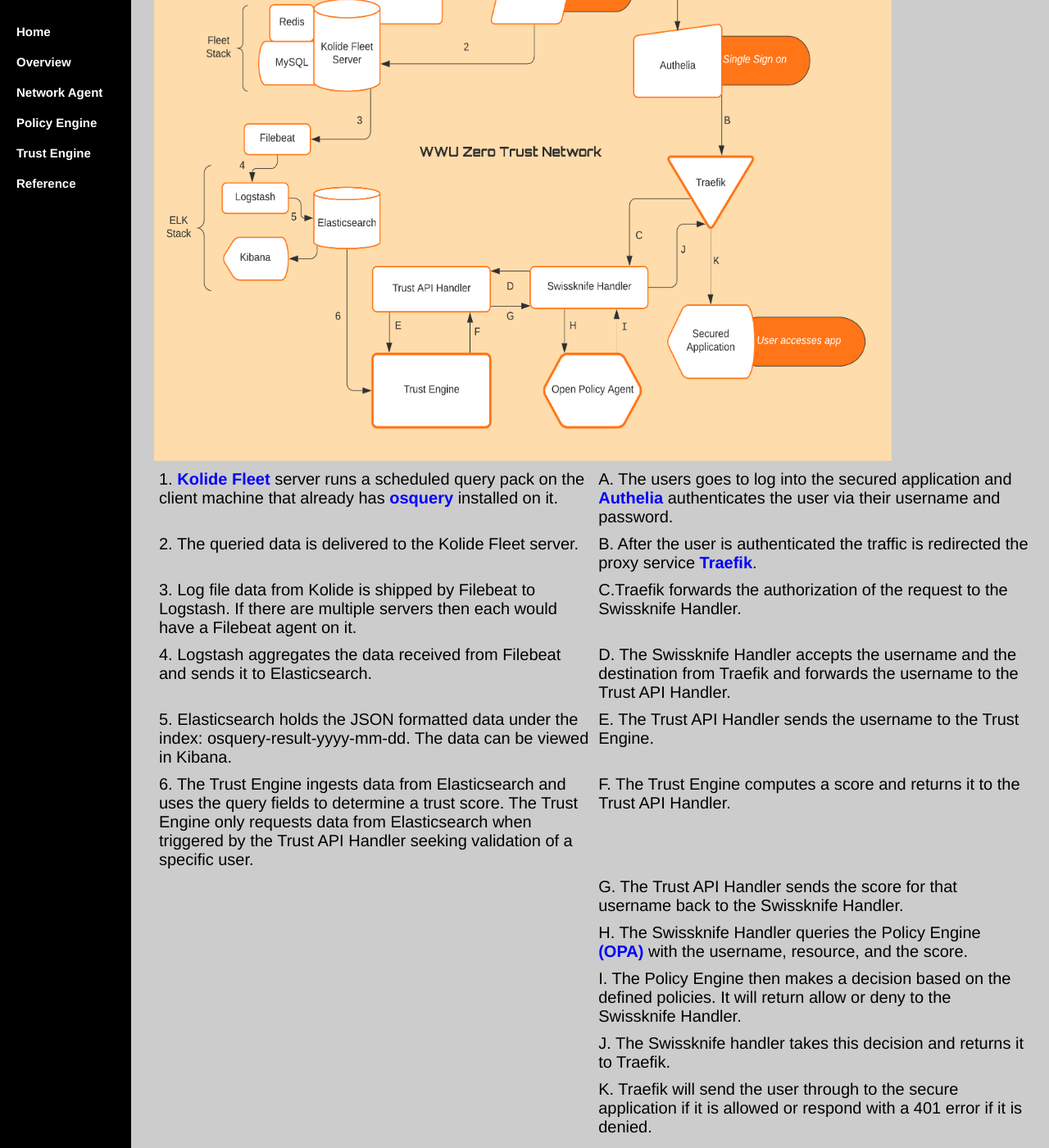
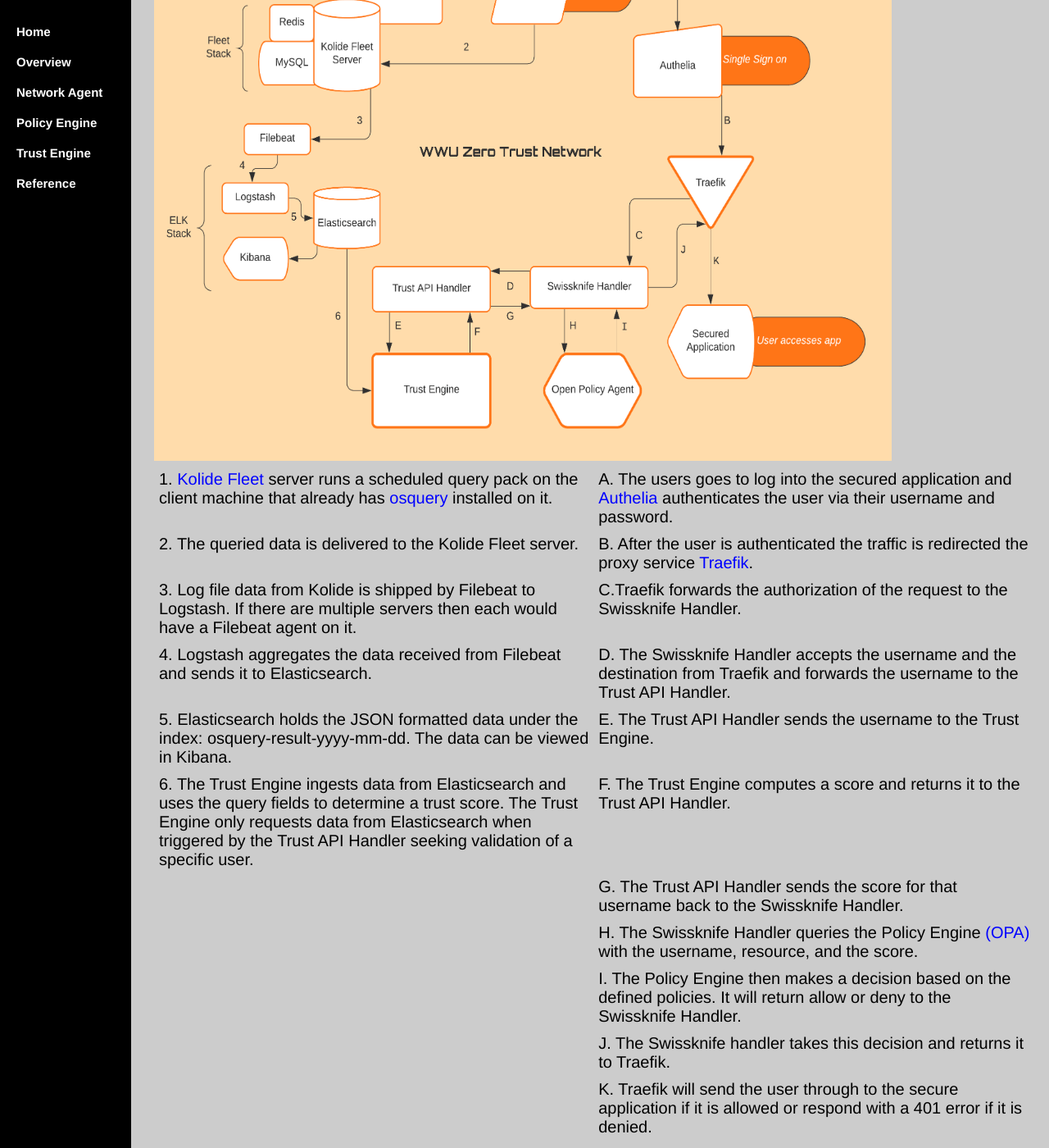
Before and after one commit to WWUZeroTrust/WWUZeroTrust.github.io, a Jekyll site: the page Documentation/index.html, which Jekyll copies as it is, in a window 1280 px wide and 1400 px high, scrolled down 2008 px. Shown: the whole window at 82% size. Built offline with Jekyll 4.4.1, drawn with Linux system fonts in a browser that asks for light colours.

Commit message:
Update index.html

```diff
--- a/Documentation/index.html
+++ b/Documentation/index.html
@@ -57,13 +57,19 @@
     color: black;
     width: 65%;
 }
-b {
-    text-decoration: none;
-    color: blue;
-}
-b:hover {
-    text-decoration: underline;
-}
+A.class1 {color:white;}
+A.class1:link  {text-decoration: none; color: white;}
+A.class1:visited {text-decoration: none; color: white;}
+A.class1:hover {text-decoration: underline; color: white;}
+A.class1:active {text-decoration: none; color: white;}
+
+
+A.class2 {color:blue;}
+A.class2:link {text-decoration: none; color: blue;}
+A.class2:visited {text-decoration: none; color: blue;}
+A.class2:hover {text-decoration: underline; color: blue;}
+A.class2:active {text-decoration: none; color: blue;}
+
 	<style type="text/css">
 	table.tableizer-table {
 		font-size: 11px;
@@ -118,14 +124,14 @@
   		<img src="/image/Flowchart.png" alt="hi" class="inline" height="650" width="900"/>
 
 	<table class="tableizer-table">
-<thead><tr class="tableizer-firstrow"><td>1. <b href="https://github.com/kolide/fleet">Kolide Fleet</b> server runs a scheduled query pack on the client machine that already has <b href="https://github.com/osquery/osquery">osquery</b> installed on it.</td><td>A. The users goes to log into the secured application and <b href="https://github.com/authelia/authelia">Authelia</b> authenticates the user via their username and password.</td></tr></thead><tbody>
- <tr><td>2. The queried data is delivered to the Kolide Fleet server.</td><td>B. After the user is authenticated the traffic is redirected the proxy service <b href="https://github.com/containous/traefik/">Traefik</b>.</td></tr>
+<thead><tr class="tableizer-firstrow"><td>1. <a href="https://github.com/kolide/fleet" class="class2">Kolide Fleet</a> server runs a scheduled query pack on the client machine that already has <a href="https://github.com/osquery/osquery" class="class2">osquery</a> installed on it.</td><td>A. The users goes to log into the secured application and <a href="https://github.com/authelia/authelia" class="class2">Authelia</a> authenticates the user via their username and password.</td></tr></thead><tbody>
+ <tr><td>2. The queried data is delivered to the Kolide Fleet server.</td><td>B. After the user is authenticated the traffic is redirected the proxy service <a href="https://github.com/containous/traefik/" class="class2">Traefik</a>.</td></tr>
  <tr><td>3. Log file data from Kolide is shipped by Filebeat to Logstash. If there are multiple servers then each would have a Filebeat agent on it.</td><td>C.Traefik forwards the authorization of the request to the Swissknife Handler.</td></tr>
  <tr><td>4. Logstash aggregates the data received from Filebeat and sends it to Elasticsearch.</td><td>D. The Swissknife Handler accepts the username and the destination from Traefik and forwards the username to the Trust API Handler.</td></tr>
  <tr><td>5. Elasticsearch holds the JSON formatted data under the index: osquery-result-yyyy-mm-dd. The data can be viewed in Kibana.</td><td>E. The Trust API Handler sends the username to the Trust Engine.</td></tr>
  <tr><td>6. The Trust Engine ingests data from Elasticsearch and uses the query fields to determine a trust score. The Trust Engine only requests data from Elasticsearch when triggered by the Trust API Handler seeking validation of a specific user. </td><td>F. The Trust Engine computes a score and returns it to the Trust API Handler.</td></tr>
  <tr><td></td><td>G. The Trust API Handler sends the score for that username back to the Swissknife Handler.</td></tr>
- <tr><td></td><td>H. The Swissknife Handler queries the Policy Engine <b href="https://github.com/open-policy-agent/opa">(OPA)</b> with the username, resource, and the score.</td></tr>
+ <tr><td></td><td>H. The Swissknife Handler queries the Policy Engine <a href="https://github.com/open-policy-agent/opa" class="class2">(OPA)</a> with the username, resource, and the score.</td></tr>
  <tr><td></td><td>I. The Policy Engine then makes a decision based on the defined policies. It will return allow or deny to the Swissknife Handler.</td></tr>
  <tr><td></td><td>J. The Swissknife handler takes this decision and returns it to Traefik.</td></tr>
  <tr><td></td><td>K. Traefik will send the user through to the secure application if it is allowed or respond with a 401 error if it is denied.</td></tr>
```
